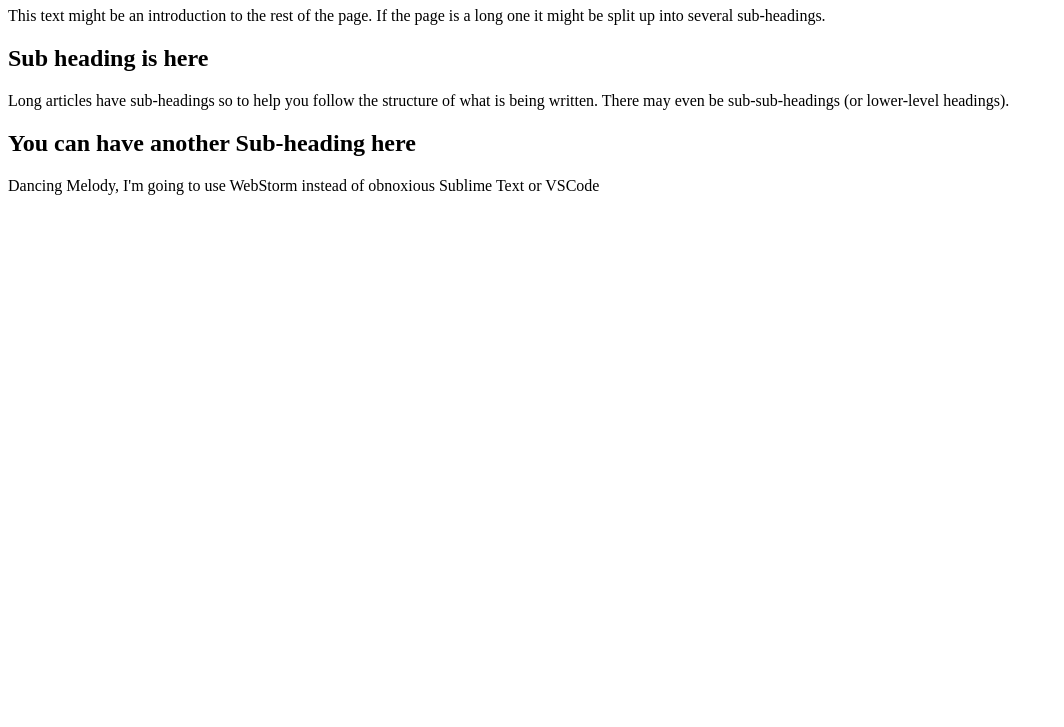
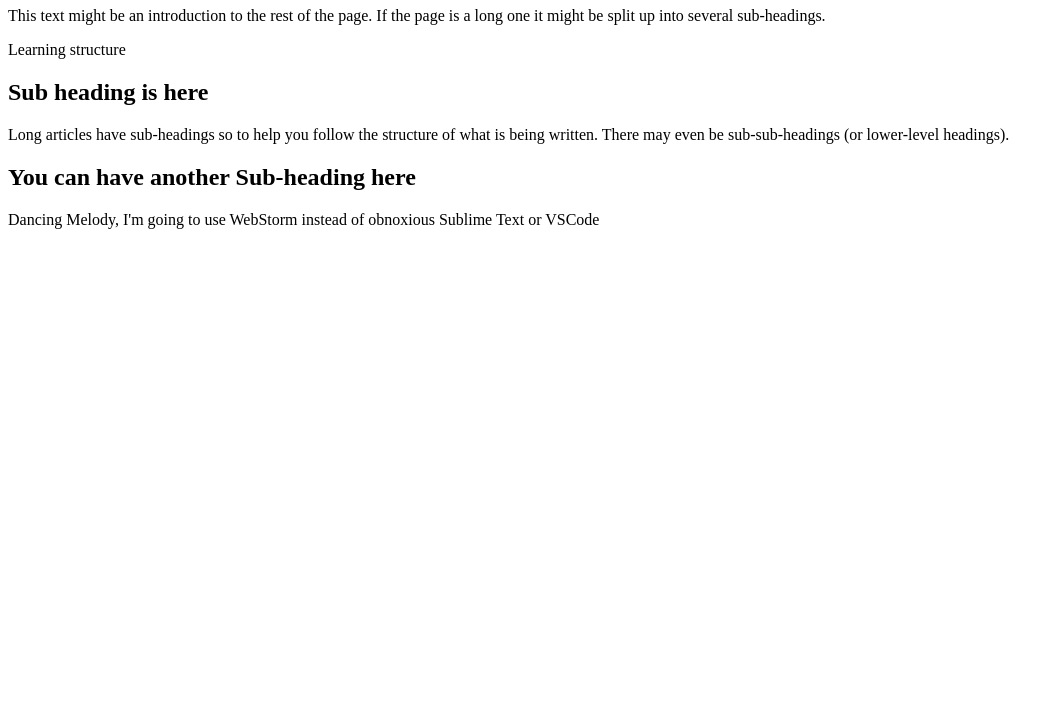
Before and after one commit to benben46/HelloWurld, a plain HTML site: page chap1.html in a window 1280 px wide. Shown: the part 73-800 px from the top of the page, without its empty margins (0-1064 px from the left). Drawn offline with Linux system fonts and the light colour scheme.

Commit message:
chap1. day1

```diff
--- a/chapter1/index.html
+++ b/chap1.html
@@ -8,6 +8,7 @@
     <h1>Main heading is here</h1>
     <p>This text might be an introduction to the rest of the page. If the page is a long one it might be split up into
         several sub-headings.</p>
+    <p>Learning structure</p>
     <h2>Sub heading is here</h2>
     <p>Long articles have sub-headings so to help you follow the structure of what is being written. There may even be
         sub-sub-headings (or lower-level headings).</p>
```
